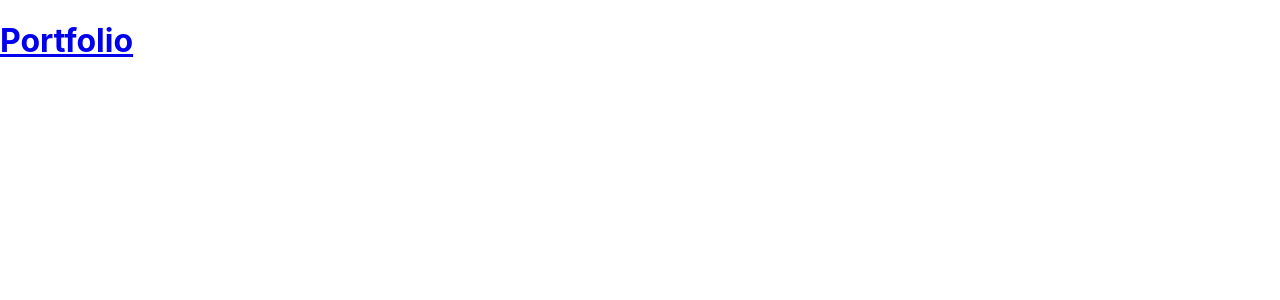
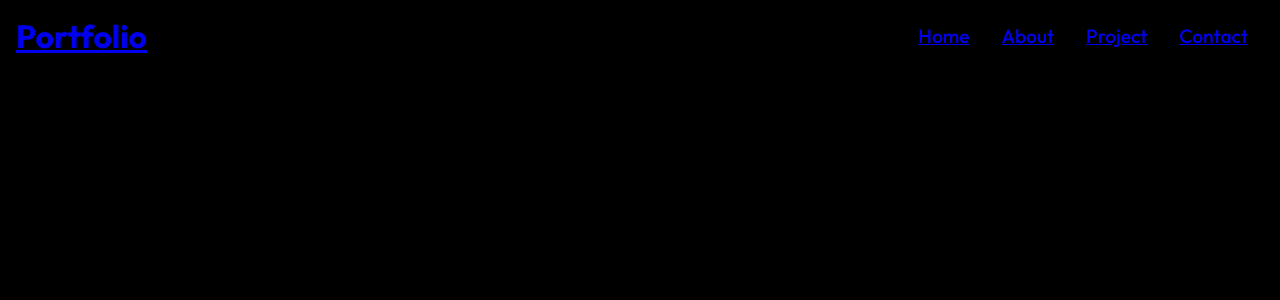
Before and after one commit to Senu-sesi2/Portfolio, a React (Create React App) app in the folder portfoliosite/: page / in a window 1280 px wide. Shown: the top 300 px of the page. Built offline with nearby package versions, Linux system fonts and the light colour scheme.

Commit message:
style the navbar and add font family

```diff
--- a/portfoliosite/src/components/Navbar.js
+++ b/portfoliosite/src/components/Navbar.js
@@ -1,7 +1,8 @@
-import { Link } from "react-router-dom"
-import "./NavbarStyles.css"
+import { Link } from "react-router-dom";
+import "./NavbarStyles.css";
 
 import React from 'react'
+
 
 const Navbar = () => {
   return (
@@ -9,6 +10,20 @@ const Navbar = () => {
         <Link to="/">
             <h1>Portfolio</h1>
         </Link>
+        <ul className="nav-menu">
+            <li>
+                <Link to="/">Home</Link>
+            </li>
+            <li>
+                <Link to="/about">About</Link>
+            </li>
+            <li>
+                <Link to="/project">Project</Link>
+            </li>
+            <li>
+                <Link to="/contact">Contact</Link>
+            </li>
+        </ul>
     </div>
   )
 }
--- a/portfoliosite/src/components/NavbarStyles.css
+++ b/portfoliosite/src/components/NavbarStyles.css
@@ -0,0 +1,19 @@
+.header{
+    display: flex;
+    justify-content: space-between;
+    align-items: center;
+    padding: 1rem;
+}
+
+.nav-menu{
+    display: flex;
+}
+
+.nav-menu li{
+    padding: 0 1rem;
+}
+
+.nav-menu li a{
+    font-size: 1.2rem;
+    font-weight: 500;
+}
--- a/portfoliosite/src/index.css
+++ b/portfoliosite/src/index.css
@@ -1,13 +1,12 @@
-body {
+@import url('https://fonts.googleapis.com/css2?family=Outfit:wght@100..900&display=swap');
+
+*{
+  box-sizing: border-box;
   margin: 0;
-  font-family: -apple-system, BlinkMacSystemFont, 'Segoe UI', 'Roboto', 'Oxygen',
-    'Ubuntu', 'Cantarell', 'Fira Sans', 'Droid Sans', 'Helvetica Neue',
-    sans-serif;
-  -webkit-font-smoothing: antialiased;
-  -moz-osx-font-smoothing: grayscale;
+  padding: 0;
+  font-family: "Outfit", sans-serif;
 }
 
-code {
-  font-family: source-code-pro, Menlo, Monaco, Consolas, 'Courier New',
-    monospace;
+body {
+  background: black;
 }
```
